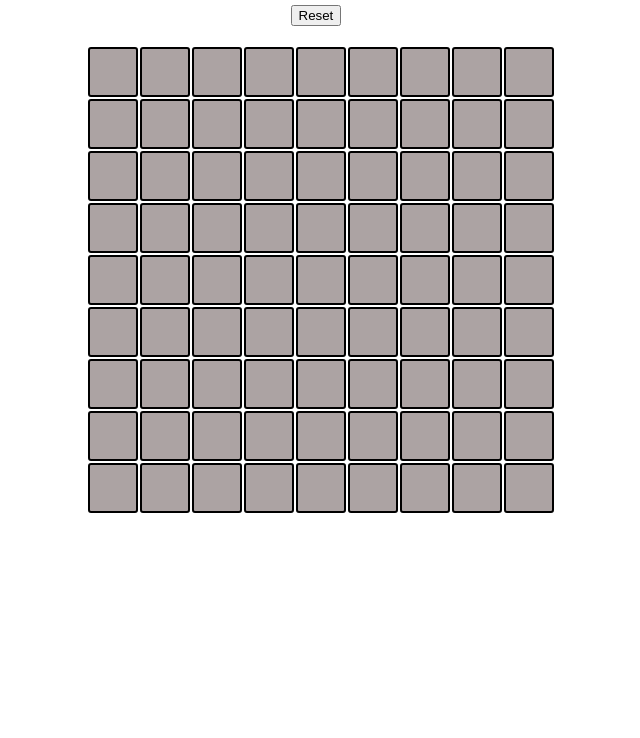
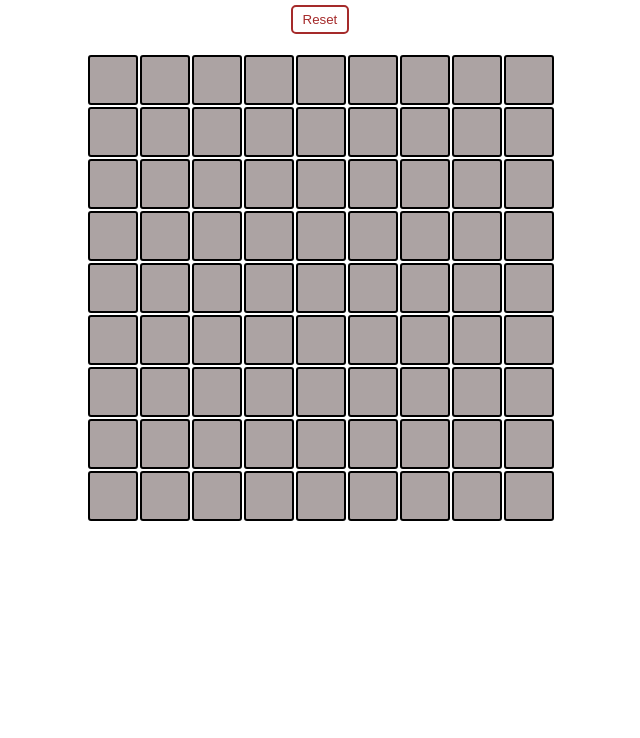
Before and after one commit to SameerMinocha/Bomberman, a plain HTML site: page index.html in a window 1280 px wide. Shown: the part 62-800 px from the top of the page, without its empty margins (328-968 px from the left). Drawn offline with Linux system fonts and the light colour scheme.

Commit message:
Update style.css

```diff
--- a/style.css
+++ b/style.css
@@ -3,6 +3,18 @@ h2{
 }
 button{
     margin-left: 48.3%;
+    background:none;
+    color: brown;
+    padding: 5px 10px;
+    border: 2px solid brown;
+    border-radius: 5px;
+    cursor: pointer;
+    transition: all 0.3s ease;
+}
+
+button:hover{
+    background-color: brown;
+    color: #fff;;
 }
 #container {
     margin: 20px auto;
```
